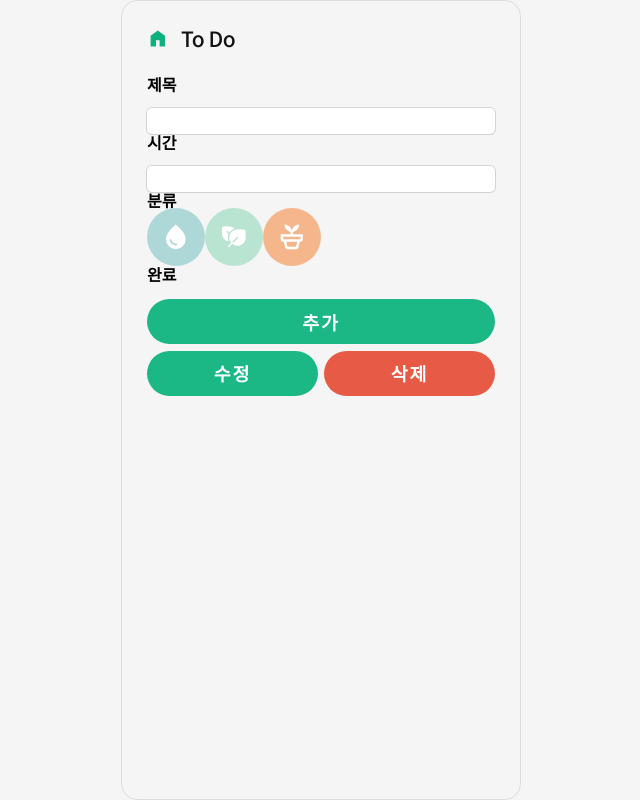
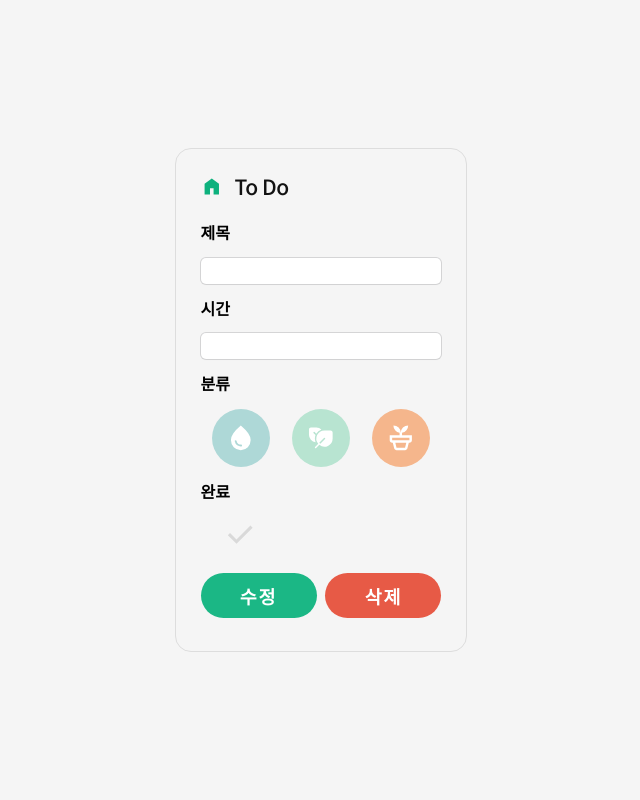
Before and after one commit to annkim7/to-do-app, a React (Create React App) app in the folder to-do-react/: page /add in a window 1280 px wide. Shown: the whole page, without its empty margins (319-959 px from the left). Built offline with nearby package versions, Linux system fonts and the light colour scheme; some icons are missing; a web font is replaced by a local one.

Commit message:
#6 폼 스타일수정 및 edit & add 분기 설정

```diff
--- a/to-do-react/src/App.js
+++ b/to-do-react/src/App.js
@@ -1,4 +1,4 @@
-import React from "react";
+import React, { useState } from "react";
 
 // style
 import GlobalStyle from "./styles/Global";
@@ -9,21 +9,27 @@ import { BrowserRouter as Router, Routes, Route } from "react-router-dom";
 import Nav from "./components/Nav";
 import List from "./pages/List";
 import Main from "./pages/Main";
-import Add from "./pages/Add";
+import Form from "./pages/Form";
 
 // return
 export default function App() {
+  const [page, setPage] = useState("main");
+
+  const pageHandler = (page) => {
+    setPage(page);
+  };
+
   return (
     <ThemeProvider theme={{ ...theme, ...mixins }}>
       <Router>
         <GlobalStyle />
-        <Nav />
+        <Nav pageHandler={pageHandler} />
         <main>
           <Routes>
             <Route path="/" element={<Main />} />
             <Route path="/list" element={<List />} />
-            <Route path="/add" element={<Add />} />
-            <Route path="/edit" element={<Add />} />
+            <Route path="/add" element={<Form page={page} />} />
+            <Route path="/edit" element={<Form page={page} />} />
           </Routes>
         </main>
       </Router>
--- a/to-do-react/src/components/Item.js
+++ b/to-do-react/src/components/Item.js
@@ -3,7 +3,7 @@ import { Link } from "react-router-dom";
 
 import styled from "styled-components";
 import { Icon } from "@iconify/react";
-import { Category, ItemLi } from "../styles/Custom";
+import { CategoryLi, ItemLi } from "../styles/Custom";
 import { Check } from "../styles/Button";
 
 const ListTitle = styled.h4`
@@ -21,9 +21,9 @@ export default function Item() {
   return (
     <ItemLi>
       <Link to="/edit">
-        <Category symbol={({ theme }) => theme.cateBlue}>
+        <CategoryLi symbol={({ theme }) => theme.cateBlue}>
           <Icon icon="material-symbols:water-drop" />
-        </Category>
+        </CategoryLi>
         <ListTitle>몬스테라 물주기</ListTitle>
         <Time>14:00 ~ 15:00</Time>
         <Check>
--- a/to-do-react/src/components/Nav.js
+++ b/to-do-react/src/components/Nav.js
@@ -34,11 +34,11 @@ const NavLi = styled.li`
   }
 `;
 
-export default function Nav() {
+export default function Nav({ pageHandler }) {
   return (
     <Header>
       <Logo>
-        <Link to="/">
+        <Link to="/" onClick={() => pageHandler("main")}>
           <Icon icon="material-symbols:home" />
           <strong>To Do</strong>
         </Link>
@@ -46,7 +46,7 @@ export default function Nav() {
       <nav>
         <ul className="nav-list">
           <NavLi>
-            <Link to="/add">
+            <Link to="/add" onClick={() => pageHandler("add")}>
               <Icon icon="jam:write" />
             </Link>
           </NavLi>
--- a/to-do-react/src/pages/Add.js
+++ /dev/null
@@ -1,55 +0,0 @@
-import React from "react";
-import { Icon } from "@iconify/react";
-import { Category, WriteArea } from "../styles/Custom";
-import {
-  Check,
-  ButtonBox,
-  BigGreenButton,
-  SmallButton,
-} from "../styles/Button";
-import styled from "styled-components";
-
-const FormArea = styled.article`
-  .categoryBox {
-    display: flex;
-  }
-`;
-
-export default function Add() {
-  return (
-    <FormArea>
-      <h3>제목</h3>
-      <WriteArea type="text" title="제목 쓰기"></WriteArea>
-      <h3>시간</h3>
-      <WriteArea type="text" title="시간 쓰기"></WriteArea>
-      <h3>분류</h3>
-      <div className="categoryBox">
-        <Category symbol={({ theme }) => theme.cateBlue}>
-          <Icon icon="material-symbols:water-drop" />
-        </Category>
-        <Category symbol={({ theme }) => theme.cateGreen}>
-          <Icon icon="fluent:leaf-two-20-filled" />
-        </Category>
-        <Category symbol={({ theme }) => theme.cateOrange}>
-          <Icon icon="material-symbols:potted-plant-outline" />
-        </Category>
-      </div>
-      <h3>완료</h3>
-      <Check>
-        <input type="checkbox" title="완료 체크" id="checkDone"></input>
-        <label htmlFor="checkDone">
-          <Icon icon="material-symbols:done"></Icon>
-        </label>
-      </Check>
-      <ButtonBox>
-        <BigGreenButton colorType={({ theme }) => theme.checkGreen}>
-          추가
-        </BigGreenButton>
-        <SmallButton colorType={({ theme }) => theme.checkGreen}>
-          수정
-        </SmallButton>
-        <SmallButton colorType={({ theme }) => theme.mainRed}>삭제</SmallButton>
-      </ButtonBox>
-    </FormArea>
-  );
-}
--- /dev/null
+++ b/to-do-react/src/pages/Form.js
@@ -0,0 +1,69 @@
+import React from "react";
+import { Icon } from "@iconify/react";
+import { ThreeColumns } from "../styles/Layout";
+import { Category, WriteArea } from "../styles/Custom";
+import {
+  FormCheck,
+  ButtonBox,
+  BigGreenButton,
+  SmallButton,
+} from "../styles/Button";
+import styled from "styled-components";
+
+const FormArea = styled.article`
+  margin-top: -1rem;
+
+  h3 {
+    margin-top: 1rem;
+    margin-bottom: 1.1rem;
+  }
+`;
+
+export default function Form({ page }) {
+  return (
+    <FormArea>
+      <h3>제목</h3>
+      <WriteArea type="text" title="제목 쓰기"></WriteArea>
+      <h3>시간</h3>
+      <WriteArea type="text" title="시간 쓰기"></WriteArea>
+      <h3>분류</h3>
+      <ThreeColumns>
+        <Category symbol={({ theme }) => theme.cateBlue}>
+          <Icon icon="material-symbols:water-drop" />
+        </Category>
+        <Category symbol={({ theme }) => theme.cateGreen}>
+          <Icon icon="fluent:leaf-two-20-filled" />
+        </Category>
+        <Category symbol={({ theme }) => theme.cateOrange}>
+          <Icon icon="material-symbols:potted-plant-outline" />
+        </Category>
+      </ThreeColumns>
+      <h3>완료</h3>
+      <ThreeColumns>
+        <FormCheck>
+          <input type="checkbox" title="완료 체크" id="checkDone"></input>
+          <label htmlFor="checkDone">
+            <Icon icon="material-symbols:done"></Icon>
+          </label>
+        </FormCheck>
+      </ThreeColumns>
+
+      {page === "add" ? (
+        <ButtonBox>
+          <BigGreenButton colorType={({ theme }) => theme.checkGreen}>
+            추가
+          </BigGreenButton>
+        </ButtonBox>
+      ) : (
+        <ButtonBox>
+          <SmallButton colorType={({ theme }) => theme.checkGreen}>
+            수정
+          </SmallButton>
+          <SmallButton colorType={({ theme }) => theme.mainRed}>
+            삭제
+          </SmallButton>
+        </ButtonBox>
+      )}
+    </FormArea>
+  );
+}
--- a/to-do-react/src/styles/Button.js
+++ b/to-do-react/src/styles/Button.js
@@ -21,10 +21,23 @@ export const Check = styled.div`
   }
 `;
 
+export const FormCheck = styled(Check)`
+  grid-area: auto;
+  input + label svg {
+    width: 2.28rem;
+    color: ${({ theme }) => theme.uncheckGray};
+    opacity: 1;
+  }
+  input:checked + label svg {
+    color: ${({ theme }) => theme.checkGreen};
+  }
+`;
+
 export const ButtonBox = styled.div`
-  display: flex;
-  flex-wrap: wrap;
-  gap: 0.4rem;
+  display: grid;
+  margin-top: 1.2rem;
+  grid-template-columns: repeat(2, 1fr);
+  grid-gap: 0 0.55rem;
 `;
 
 export const LightBlueButton = styled.button`
@@ -39,7 +52,8 @@ export const LightBlueButton = styled.button`
 `;
 
 export const BigGreenButton = styled.button`
-  width: 100%;
+  display: inherit;
+  grid-column-end: span 2;
   padding: 0.6rem;
   color: #fff;
   font-size: 1.15rem;
@@ -50,5 +64,5 @@ export const BigGreenButton = styled.button`
 `;
 
 export const SmallButton = styled(BigGreenButton)`
-  width: calc(50% - 0.2rem);
+  grid-column-end: span 1;
 `;
--- a/to-do-react/src/styles/Custom.js
+++ b/to-do-react/src/styles/Custom.js
@@ -11,18 +11,21 @@ export const ItemLi = styled.li`
 
 export const Category = styled.span`
   ${({ theme }) => theme.flexBox("row", "center", "center")}
-  grid-area: a;
   width: 3.625rem;
   height: 3.625rem;
+  margin: 0 auto;
   border-radius: 50%;
   background: ${(props) => props.symbol};
   font-size: 1.85rem;
   color: #fff;
 `;
 
+export const CategoryLi = styled(Category)`
+  grid-area: a;
+`;
+
 export const WriteArea = styled.input`
   height: 1.625rem;
-  margin-top: 1rem;
   border-radius: 0.313rem;
   box-shadow: ${({ theme }) => theme.borderShadow};
 `;
--- a/to-do-react/src/styles/Global.js
+++ b/to-do-react/src/styles/Global.js
@@ -50,8 +50,8 @@ const GlobalStyle = createGlobalStyle`
     }
 
     #root{
-        width: 400px;
-        height:800px;
+        width: 18.3rem;
+        height:31.5rem;
         margin: 0 auto;
         border:1px solid #ddd;
         border-radius: 1rem;
--- /dev/null
+++ b/to-do-react/src/styles/Layout.js
@@ -0,0 +1,6 @@
+import styled from "styled-components";
+
+export const ThreeColumns = styled.div`
+  display: grid;
+  grid-template-columns: repeat(3, 1fr);
+`;
--- a/to-do-react/src/styles/theme.js
+++ b/to-do-react/src/styles/theme.js
@@ -12,6 +12,7 @@ export const theme = {
   unableGray: "#DEDEDE",
   editGray: "#7C7B7B",
   checkGreen: "#1BB785",
+  uncheckGray: "#D9D9D9",
   /*padding*/
   pd25: "1.563rem;",
   pd20: "1.25rem",
```
